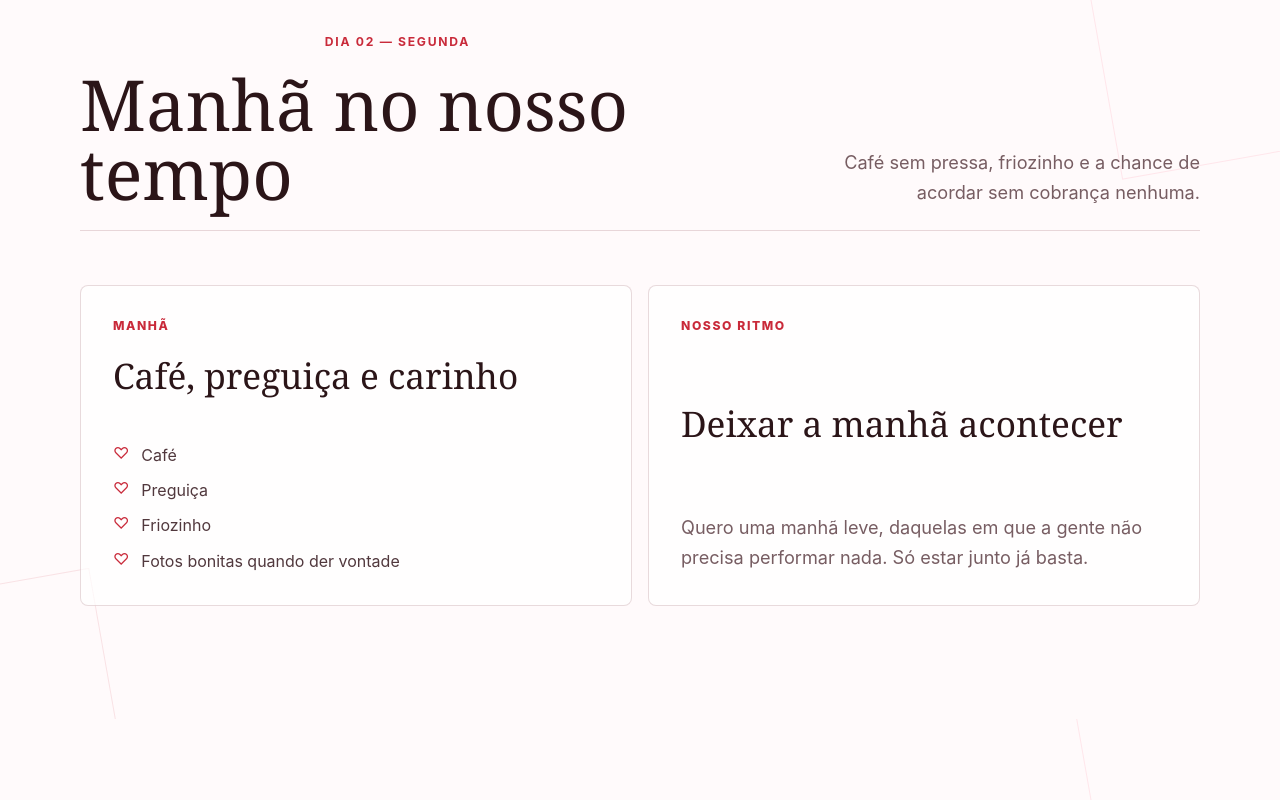
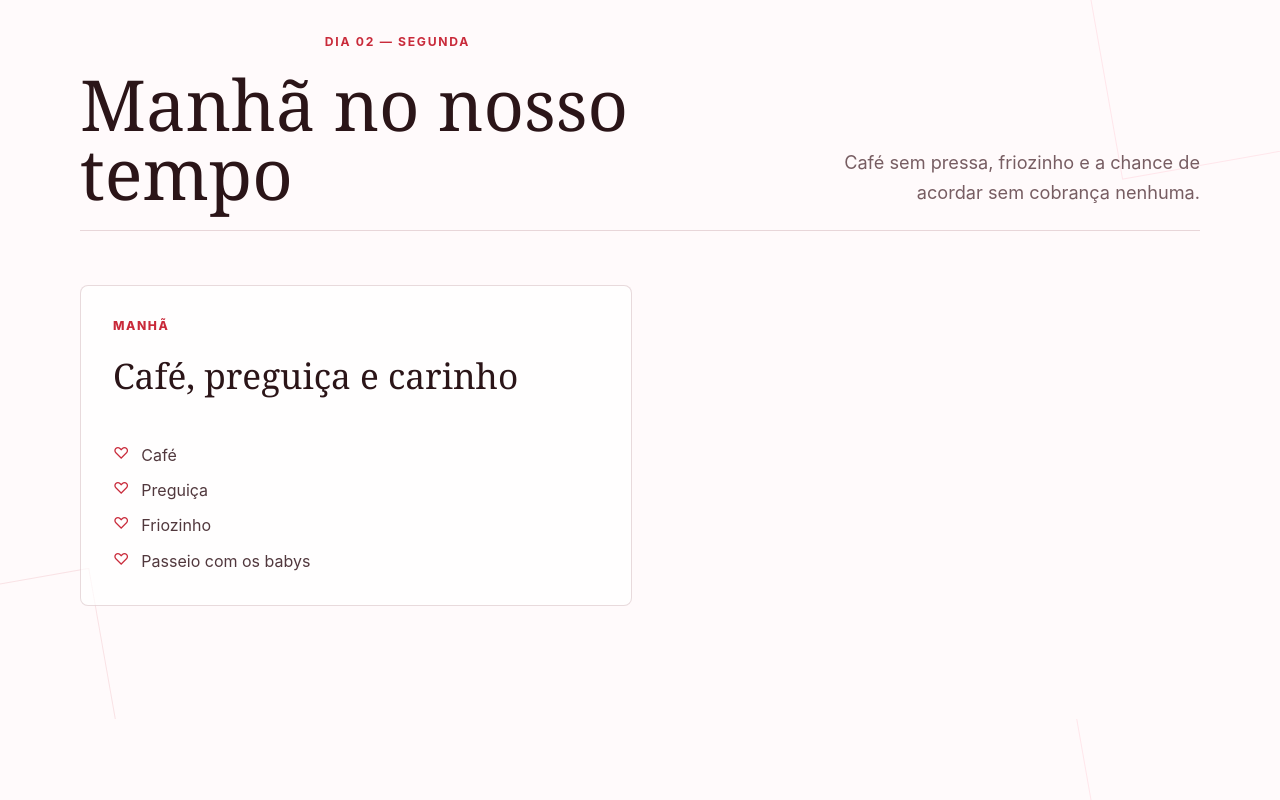
Before and after one commit to pedrohcmaia88-crypto/medesculpameuamor.gameleiras, a plain HTML site: page index.html in a window 1280 px wide. Shown: the part 4881-5681 px from the top of the page. Drawn offline with Linux system fonts and the light colour scheme.

Commit message:
Update index.html

```diff
--- a/index.html
+++ b/index.html
@@ -781,7 +781,6 @@
           <article class="moment">
             <span class="label">Chalé</span>
             <h3>Descansar de verdade</h3>
-            <p>Sem obrigação de sair correndo para lugar nenhum. Só aproveitar o chalé, ficar agarradinho e curtir nossos meninos por perto.</p>
           </article>
         </div>
       </div>
@@ -825,13 +824,8 @@
               <li>Café</li>
               <li>Preguiça</li>
               <li>Friozinho</li>
-              <li>Fotos bonitas quando der vontade</li>
+              <li>Passeio com os babys</li>
             </ul>
-          </article>
-          <article class="moment">
-            <span class="label">Nosso ritmo</span>
-            <h3>Deixar a manhã acontecer</h3>
-            <p>Quero uma manhã leve, daquelas em que a gente não precisa performar nada. Só estar junto já basta.</p>
           </article>
         </div>
       </div>
```
